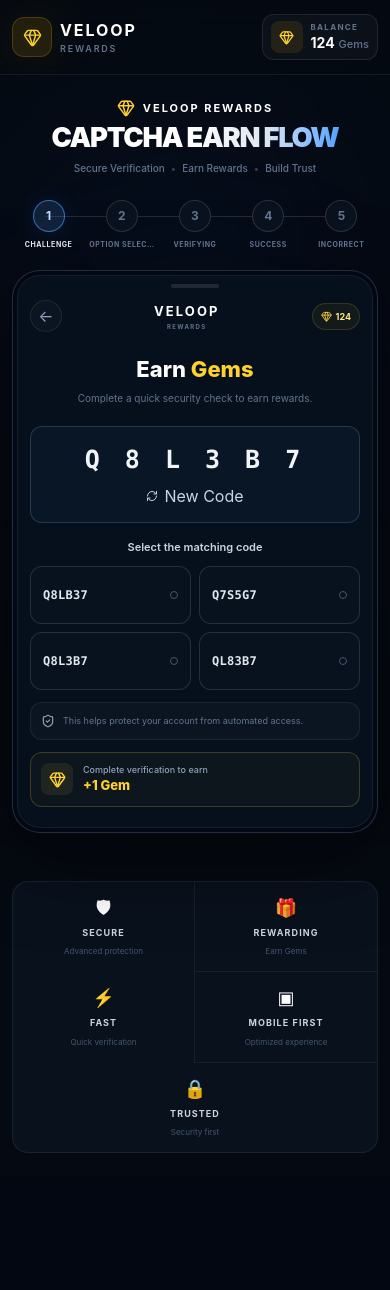
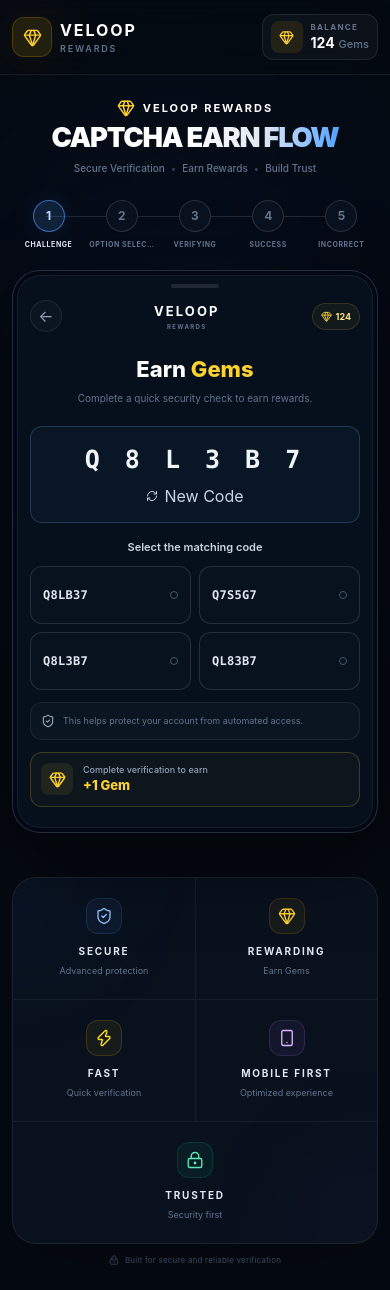
Before and after one commit to sujal-ghanwat/veloop-captcha-earn, a React (Vite) app: page / in a window 390 px wide. Before the commit the page ends 1177 px from the top, so only its background shows below. Built offline with nearby package versions, Linux system fonts and the light colour scheme.

Commit message:
Refine premium responsive rewards UI

```diff
--- a/src/App.jsx
+++ b/src/App.jsx
@@ -4,6 +4,8 @@ import {
   LockKeyhole,
   ShieldCheck,
   Sparkles,
+  Zap,
+  Smartphone,
 } from "lucide-react";
 
 import Header from "./components/Header";
@@ -17,61 +19,122 @@ import { generateCaptcha } from "./data/captchaData";
 
 function FeatureFooter() {
   const features = [
-    ["🛡", "SECURE", "Advanced protection"],
-    ["🎁", "REWARDING", "Earn Gems"],
-    ["⚡", "FAST", "Quick verification"],
-    ["▣", "MOBILE FIRST", "Optimized experience"],
-    ["🔒", "TRUSTED", "Security first"],
+    {
+      title: "SECURE",
+      description: "Advanced protection",
+      icon: ShieldCheck,
+      iconClass: "text-blue-300",
+      boxClass: "border-blue-400/15 bg-blue-400/[0.06]",
+    },
+    {
+      title: "REWARDING",
+      description: "Earn Gems",
+      icon: Gem,
+      iconClass: "text-amber-300",
+      boxClass: "border-amber-400/15 bg-amber-400/[0.06]",
+    },
+    {
+      title: "FAST",
+      description: "Quick verification",
+      icon: Zap,
+      iconClass: "text-yellow-300",
+      boxClass: "border-yellow-400/15 bg-yellow-400/[0.06]",
+    },
+    {
+      title: "MOBILE FIRST",
+      description: "Optimized experience",
+      icon: Smartphone,
+      iconClass: "text-purple-300",
+      boxClass: "border-purple-400/15 bg-purple-400/[0.06]",
+    },
+    {
+      title: "TRUSTED",
+      description: "Security first",
+      icon: LockKeyhole,
+      iconClass: "text-emerald-300",
+      boxClass: "border-emerald-400/15 bg-emerald-400/[0.06]",
+    },
   ];
 
   return (
-    <div className="mx-auto mt-6 w-full max-w-6xl px-3 pb-6 sm:mt-8 sm:px-6 sm:pb-8 lg:px-8">
-      <div className="grid w-full grid-cols-2 overflow-hidden rounded-2xl border border-white/[0.07] bg-[#09111d] sm:grid-cols-5">
-        {features.map(([icon, title, description], index) => (
+    <div className="mx-auto mt-5 w-full max-w-6xl px-3 pb-6 sm:mt-7 sm:px-6 sm:pb-8 lg:px-8">
+      <div className="relative overflow-hidden rounded-[24px] border border-white/[0.08] bg-[#09111d] shadow-[0_20px_60px_rgba(0,0,0,0.3)]">
+
+        {/* subtle glow */}
+        <div className="pointer-events-none absolute -left-20 -top-20 h-40 w-40 rounded-full bg-blue-500/[0.05] blur-3xl" />
+        <div className="pointer-events-none absolute -bottom-20 -right-20 h-40 w-40 rounded-full bg-purple-500/[0.05] blur-3xl" />
+
+        <div className="relative grid grid-cols-2 sm:grid-cols-5">
+
+          {features.map((feature, index) => {
+            const Icon = feature.icon;
+
+            return (
               <div
-            key={title}
+                key={feature.title}
                 className={`
-              min-w-0 p-3 text-center sm:p-4
-              ${
-                index === 0
-                  ? "border-r border-white/[0.06]"
-                  : ""
-              }
+                  group flex min-h-[118px] flex-col items-center justify-center
+                  px-3 py-5 text-center
+                  transition-all duration-300
+                  hover:bg-white/[0.025]
+                  sm:min-h-[135px] sm:px-4
                   ${
                     index === 1
-                  ? "border-b border-white/[0.06] sm:border-b-0 sm:border-r"
+                      ? "border-l border-white/[0.06]"
                       : ""
                   }
                   ${
                     index === 2
-                  ? "border-r border-white/[0.06]"
+                      ? "border-t border-white/[0.06] sm:border-l sm:border-t-0"
                       : ""
                   }
                   ${
                     index === 3
-                  ? "border-b border-white/[0.06] sm:border-b-0 sm:border-r"
+                      ? "border-l border-t border-white/[0.06] sm:border-t-0"
                       : ""
                   }
                   ${
                     index === 4
-                  ? "col-span-2 sm:col-span-1"
+                      ? "col-span-2 border-t border-white/[0.06] sm:col-span-1 sm:border-l sm:border-t-0"
                       : ""
                   }
                 `}
               >
-            <div className="text-lg sm:text-xl">
-              {icon}
+                <div
+                  className={`
+                    mb-2.5 flex h-9 w-9 items-center justify-center
+                    rounded-xl border
+                    transition-transform duration-300
+                    group-hover:scale-105
+                    ${feature.boxClass}
+                  `}
+                >
+                  <Icon
+                    size={18}
+                    strokeWidth={1.8}
+                    className={feature.iconClass}
+                  />
                 </div>
 
-            <p className="mt-1 text-[9px] font-bold tracking-[0.12em] text-slate-300 sm:mt-2 sm:text-[10px]">
-              {title}
+                <p className="text-[10px] font-bold tracking-[0.18em] text-slate-200">
+                  {feature.title}
                 </p>
 
-            <p className="mt-1 break-words text-[8px] leading-4 text-slate-600 sm:text-[9px]">
-              {description}
+                <p className="mt-1 text-[9px] leading-4 text-slate-500">
+                  {feature.description}
                 </p>
               </div>
-        ))}
+            );
+          })}
+
+        </div>
+      </div>
+
+      <div className="mt-2.5 flex items-center justify-center gap-1.5">
+        <LockKeyhole size={10} className="text-slate-600" />
+        <span className="text-[8px] tracking-wide text-slate-600">
+          Built for secure and reliable verification
+        </span>
       </div>
     </div>
   );
```
Lines whose indentation alone changed are shown as unchanged.
